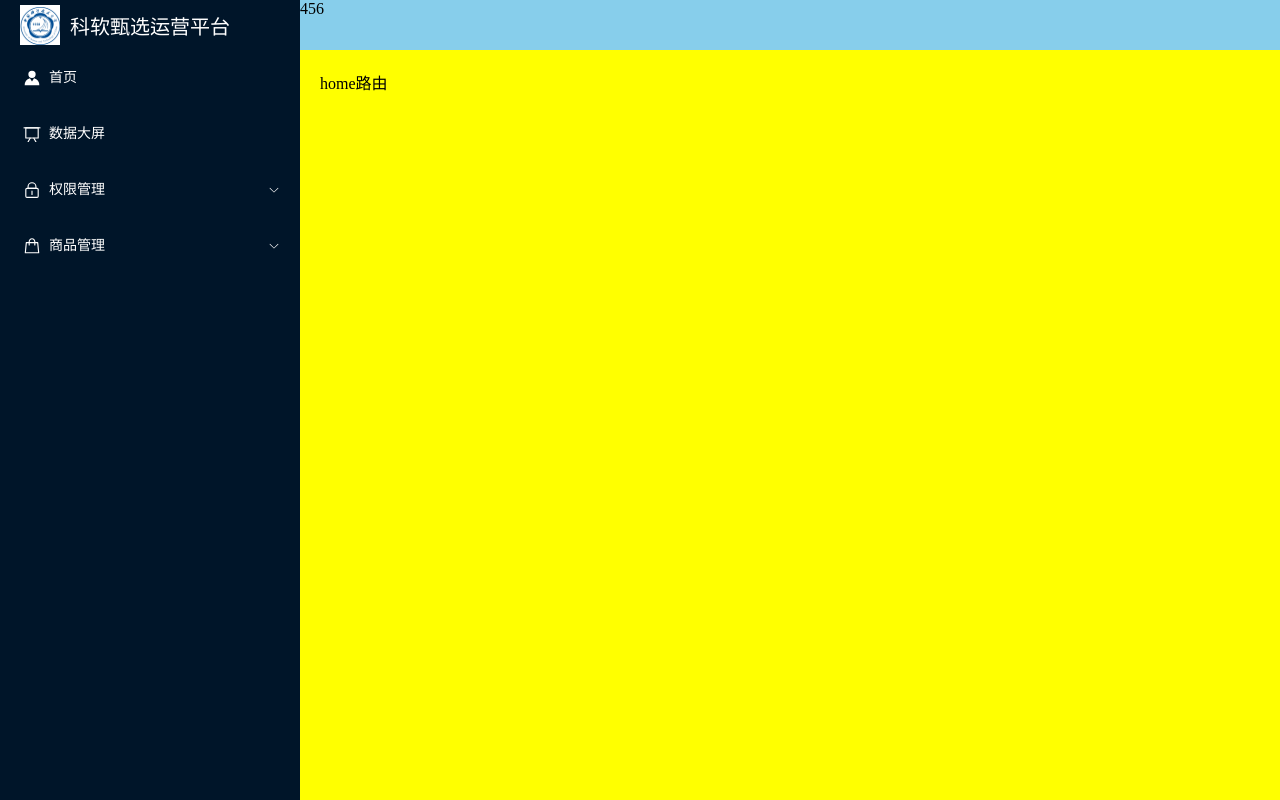
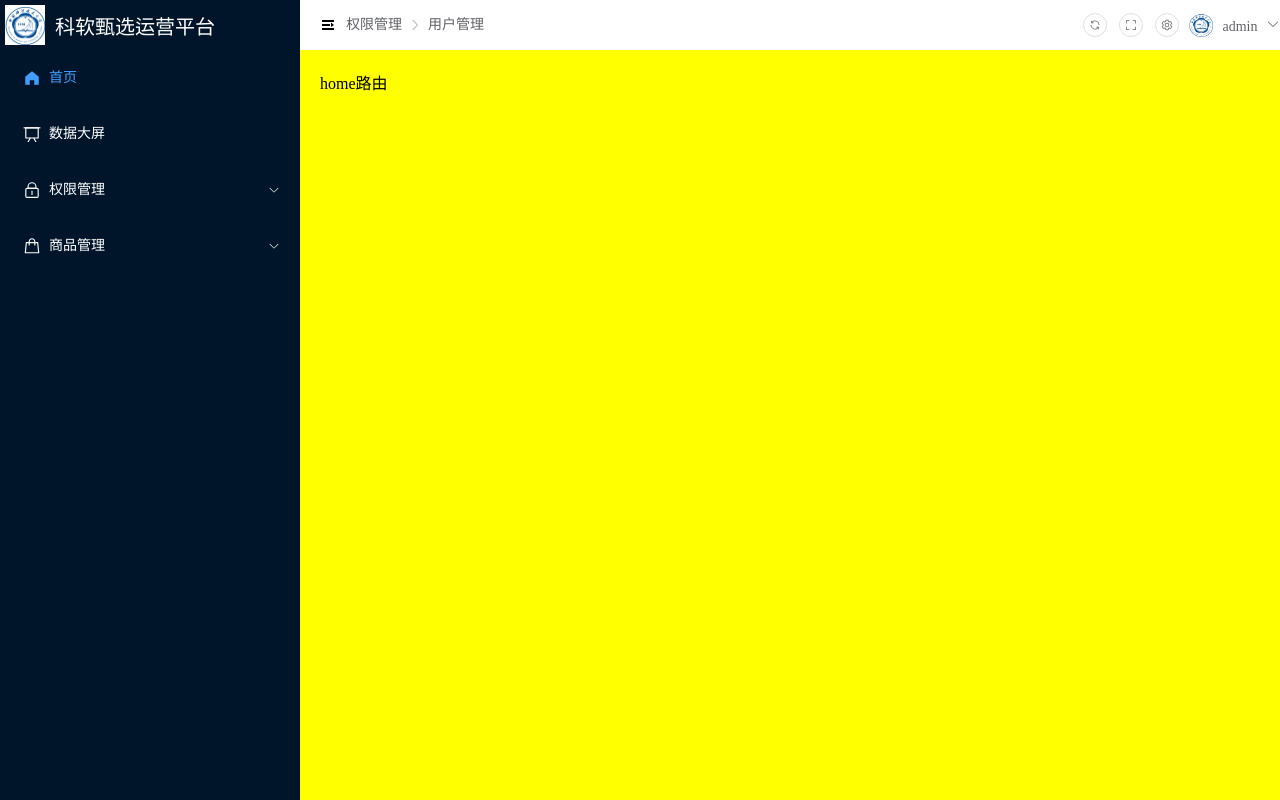
Before and after one commit to up-to-star/vue3-admin-template, a Vue app: page /#/home in a window 1280 px wide. Built offline with nearby package versions, Linux system fonts and the light colour scheme; the HTML template or start-up script is replaced by a standard one.

Commit message:
feat(layout): 折叠菜单功能
- 在 layout 组件中添加菜单折叠逻辑
- 更新 logo 组件样式，减小 padding
- 优化 menu 组件结构，支持三级菜单
- 在 styles/variable.scss 中添加最小菜单宽度变量

```diff
--- a/src/layout/index.vue
+++ b/src/layout/index.vue
@@ -1,17 +1,25 @@
 <template>
   <div class="layout_container">
-    <div class="layout_slider">
+    <div class="layout_slider" :class="{ fold: layoutSettingStore.fold }">
       <Logo></Logo>
       <!-- 滚动组件，放置菜单组件 -->
       <el-scrollbar class="scrollbar">
-        <el-menu class="menu" background-color="#001529" text-color="white">
+        <el-menu
+          class="menu"
+          background-color="#001529"
+          text-color="white"
+          :default-active="route.path"
+          :collapse="layoutSettingStore.fold"
+        >
           <Menu :menuList="userStore.menuRoutes"></Menu>
         </el-menu>
       </el-scrollbar>
     </div>
-    <div class="layout_tabbar">456</div>
-    <div class="layout_content">
-      <RouterView></RouterView>
+    <div class="layout_tabbar" :class="{ fold: layoutSettingStore.fold }">
+      <TabBar></TabBar>
+    </div>
+    <div class="layout_content" :class="{ fold: layoutSettingStore.fold }">
+      <Main></Main>
     </div>
   </div>
 </template>
@@ -22,10 +30,16 @@ defineOptions({
 })
 import Logo from './logo/index.vue'
 import Menu from './menu/index.vue'
+import Main from './main/index.vue'
+import TabBar from './tabbar/index.vue'
 
 import useUserStore from '@/store/modules/user'
+import { useRoute } from 'vue-router'
+import useLayoutSettingStore from '@/store/modules/setting'
 
+const route = useRoute()
 const userStore = useUserStore()
+const layoutSettingStore = useLayoutSettingStore()
 </script>
 
 <style lang="scss" scoped>
@@ -37,6 +51,7 @@ const userStore = useUserStore()
     width: $base-menu-width;
     height: 100vh;
     background: $base-menu-background;
+    transition: all 0.3s;
     .scrollbar {
       width: 100%;
       height: calc(100vh - $base-menu-logo-height);
@@ -44,14 +59,23 @@ const userStore = useUserStore()
         border-right: none;
       }
     }
+
+    &.fold {
+      width: $base-menu-min-width;
+    }
   }
   .layout_tabbar {
     width: calc(100% - $base-menu-width);
     height: $base-tabbar-height;
-    background: skyblue;
+    background: white;
     position: fixed;
     top: 0;
     left: $base-menu-width;
+    transition: all 0.3s;
+    &.fold {
+      width: calc(100% - $base-menu-min-width);
+      left: $base-menu-min-width;
+    }
   }
 
   .layout_content {
@@ -63,6 +87,11 @@ const userStore = useUserStore()
     top: $base-tabbar-height;
     padding: 20px;
     overflow: auto;
+    transition: all 0.3s;
+    &.fold {
+      width: calc(100% - $base-menu-min-width);
+      left: $base-menu-min-width;
+    }
   }
 }
 </style>
--- a/src/layout/logo/index.vue
+++ b/src/layout/logo/index.vue
@@ -20,7 +20,7 @@ import setting from '@/setting'
   color: white;
   display: flex;
   align-items: center;
-  padding: 20px;
+  padding: 5px;
   img {
     width: 40px;
     height: 40px;
--- /dev/null
+++ b/src/layout/main/index.vue
@@ -0,0 +1,26 @@
+<!-- eslint-disable vue/multi-word-component-names -->
+<template>
+  <div>
+    <RouterView v-slot="{ Component }">
+      <transition name="fade">
+        <component :is="Component"/>
+      </transition>
+    </RouterView>
+  </div>
+</template>
+
+<script lang="ts" setup></script>
+
+<style lang="scss" scoped>
+.fade-enter-from {
+  opacity: 0;
+}
+
+.fade-enter-active {
+  transition: all 1s;
+}
+
+.fade-enter-to {
+  opacity: 1;
+}
+</style>
--- a/src/layout/menu/index.vue
+++ b/src/layout/menu/index.vue
@@ -1,30 +1,35 @@
 <template>
-  <div>
+  <!-- <h1>{{ menuList }}</h1> -->
   <template v-for="item in menuList" :key="item.path">
-      <el-menu-item v-if="!item.children && !item.meta.hidden" :index="item.path" @click="goRoute">
-        <template #title>
+    <!-- 没有子路由 -->
+    <template v-if="!item.children">
+      <el-menu-item :index="item.path" v-if="!item.meta.hidden" @click="goRoute">
         <el-icon>
           <component :is="item.meta.icon"></component>
         </el-icon>
+        <template #title>
           <span>{{ item.meta.title }}</span>
         </template>
       </el-menu-item>
+    </template>
+    <!-- 有子路由但是只有一个子路由 -->
+    <template v-if="item.children && item.children.length == 1">
       <el-menu-item
-        v-if="item.children && item.children.length == 1 && !item.meta.hidden"
         :index="item.children[0].path"
+        v-if="!item.children[0].meta.hidden"
         @click="goRoute"
       >
+        <el-icon>
+          <component :is="item.children[0].meta.icon"></component>
+        </el-icon>
         <template #title>
-          <el-icon>
-            <component :is="item.meta.icon"></component>
-          </el-icon>
           <span>{{ item.children[0].meta.title }}</span>
         </template>
       </el-menu-item>
-      <el-sub-menu
-        v-if="item.children && item.children.length > 1 && !item.meta.hidden"
-        :index="item.path"
-      >
+    </template>
+
+    <!-- 有子路由且个数大于一个 -->
+    <el-sub-menu v-if="item.children && item.children.length > 1" :index="item.path">
       <template #title>
         <el-icon>
           <component :is="item.meta.icon"></component>
@@ -34,7 +39,6 @@
       <Menu :menuList="item.children"></Menu>
     </el-sub-menu>
   </template>
-  </div>
 </template>
 
 <script lang="ts" setup>
--- /dev/null
+++ b/src/layout/tabbar/index.vue
@@ -0,0 +1,65 @@
+<template>
+  <div class="tabbar">
+    <div class="tabbar_left">
+      <!-- 左侧的静态 -->
+      <el-icon style="margin-right: 10px" @click="changeIcon">
+        <component :is="layoutSettingStore.fold ? 'Fold' : 'Expand'"></component>
+      </el-icon>
+      <!-- 左侧面包屑 -->
+      <el-breadcrumb separator-icon="ArrowRight">
+        <el-breadcrumb-item>权限管理</el-breadcrumb-item>
+        <el-breadcrumb-item>用户管理</el-breadcrumb-item>
+      </el-breadcrumb>
+    </div>
+    <div class="tabbar_right">
+      <el-button size="small" icon="Refresh" circle></el-button>
+      <el-button size="small" icon="FullScreen" circle></el-button>
+      <el-button size="small" icon="Setting" circle></el-button>
+      <img src="/ustcblue.jpg" style="width: 24px; height: 24px; margin: 0 10px" />
+      <el-dropdown>
+        <span class="el-dropdown-link">
+          admin
+          <el-icon class="el-icon--right">
+            <arrow-down />
+          </el-icon>
+        </span>
+        <template #dropdown>
+          <el-dropdown-menu>
+            <el-dropdown-item>退出登录</el-dropdown-item>
+          </el-dropdown-menu>
+        </template>
+      </el-dropdown>
+    </div>
+  </div>
+</template>
+
+<script lang="ts" setup>
+defineOptions({
+  name: 'TabBar',
+})
+
+import useLayoutSettingStore from '@/store/modules/setting'
+
+const layoutSettingStore = useLayoutSettingStore()
+const changeIcon = () => {
+  layoutSettingStore.changeFold()
+}
+</script>
+
+<style lang="scss" scoped>
+.tabbar {
+  width: 100%;
+  height: 100%;
+  display: flex;
+  justify-content: space-between;
+  .tabbar_left {
+    display: flex;
+    align-items: center;
+    margin-left: 20px;
+  }
+  .tabbar_right {
+    display: flex;
+    align-items: center;
+  }
+}
+</style>
--- /dev/null
+++ b/src/store/modules/setting.ts
@@ -0,0 +1,17 @@
+import { defineStore } from 'pinia'
+import { ref } from 'vue'
+
+const useLayoutSettingStore = defineStore('SettingStore', () => {
+  const fold = ref(false)
+
+  const changeFold = () => {
+    fold.value = !fold.value
+  }
+
+  return {
+    fold,
+    changeFold,
+  }
+})
+
+export default useLayoutSettingStore
--- a/src/styles/variable.scss
+++ b/src/styles/variable.scss
@@ -14,3 +14,5 @@ $base-menu-logo-font-size: 20px;
 
 // 左侧菜单logo高度
 $base-menu-logo-height: 50px;
+
+$base-menu-min-width: 50px;
```
Lines whose indentation alone changed are shown as unchanged.
